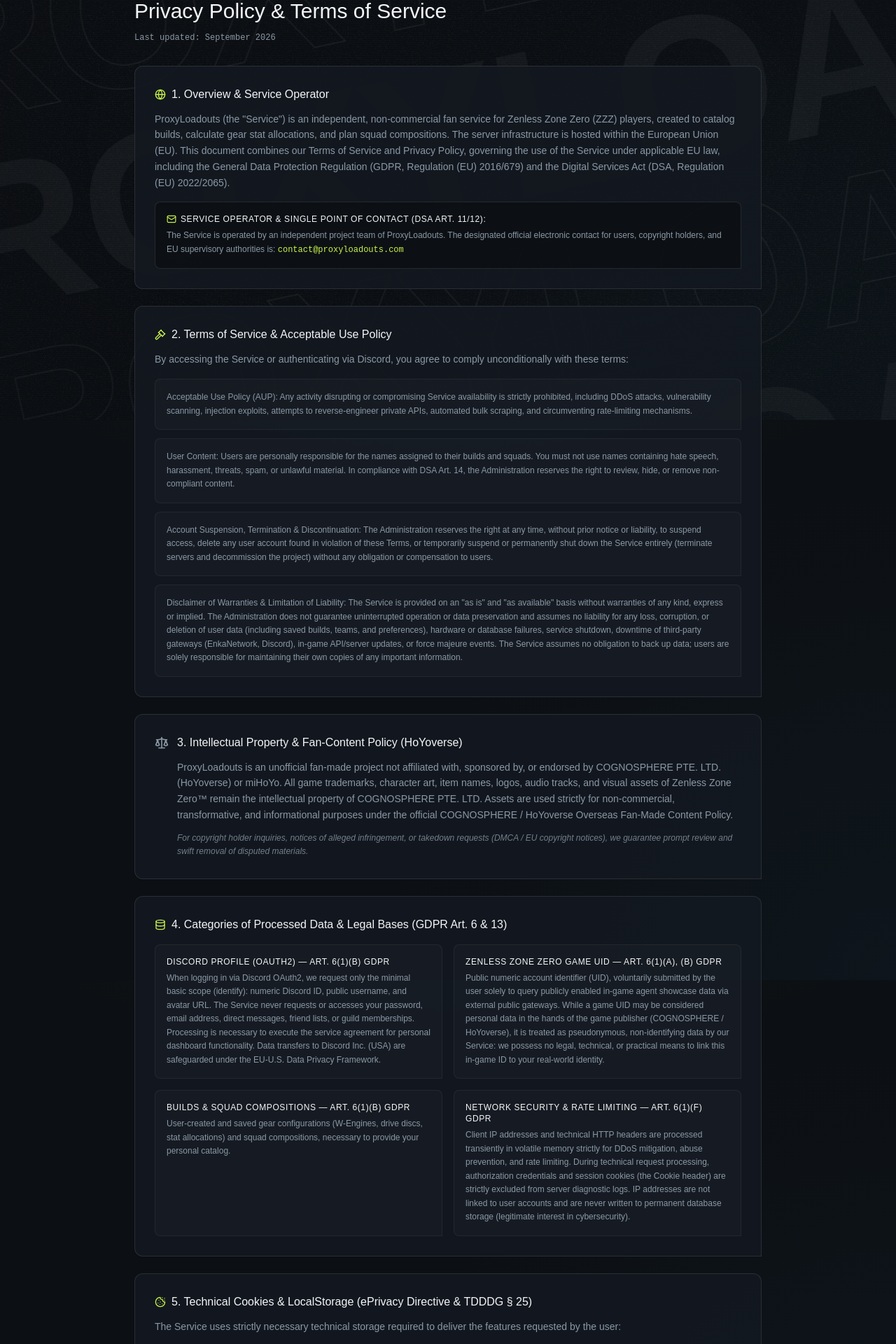
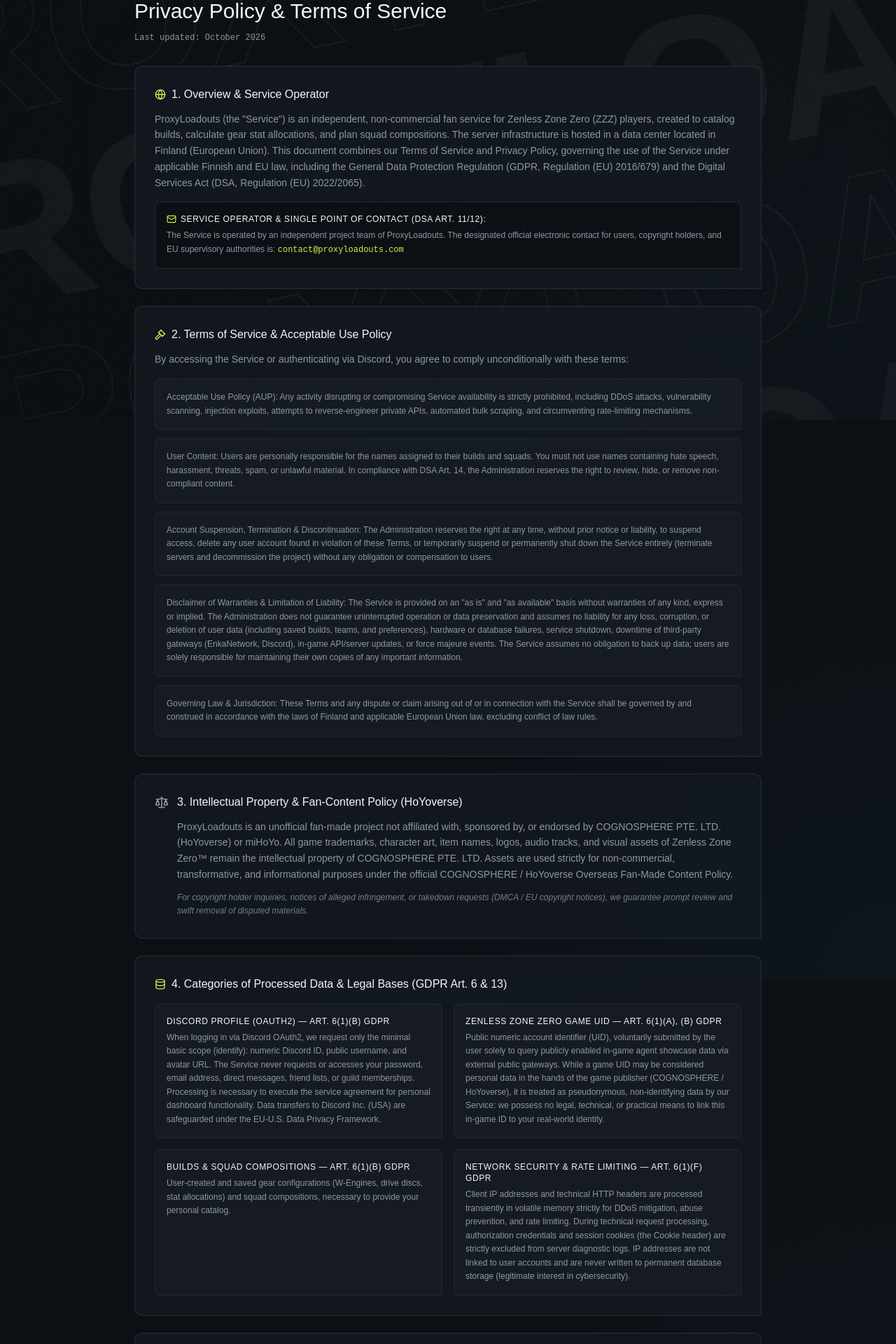
Before and after one commit to kirinyoku/proxyloadouts, a React (Vite) app in the folder frontend/: page /privacy in a window 1280 px wide. Shown: the part 200-2120 px from the top of the page at 70% size. Built offline with nearby package versions, Linux system fonts and the light colour scheme; no server answers; a web font is replaced by a local one.

Commit message:
docs(legal): align privacy policy and terms with Finnish hosting and Hetzner DPA

```diff
--- a/frontend/src/i18n/locales/en.ts
+++ b/frontend/src/i18n/locales/en.ts
@@ -625,13 +625,13 @@
     pageTitle: 'Privacy Policy & Terms of Service — ProxyLoadouts',
     metaDescription: 'Privacy Policy and Terms of Service for ProxyLoadouts, an independent Zenless Zone Zero agent build manager.',
     badge: 'LEGAL // PRIVACY & TERMS',
-    lastUpdated: 'Last updated: September 2026',
+    lastUpdated: 'Last updated: October 2026',
     backToHome: 'Back to Home',
     sections: {
       overview: {
         title: '1. Overview & Service Operator',
         content:
-          'ProxyLoadouts (the "Service") is an independent, non-commercial fan service for Zenless Zone Zero (ZZZ) players, created to catalog builds, calculate gear stat allocations, and plan squad compositions. The server infrastructure is hosted within the European Union (EU). This document combines our Terms of Service and Privacy Policy, governing the use of the Service under applicable EU law, including the General Data Protection Regulation (GDPR, Regulation (EU) 2016/679) and the Digital Services Act (DSA, Regulation (EU) 2022/2065).',
+          'ProxyLoadouts (the "Service") is an independent, non-commercial fan service for Zenless Zone Zero (ZZZ) players, created to catalog builds, calculate gear stat allocations, and plan squad compositions. The server infrastructure is hosted in a data center located in Finland (European Union). This document combines our Terms of Service and Privacy Policy, governing the use of the Service under applicable Finnish and EU law, including the General Data Protection Regulation (GDPR, Regulation (EU) 2016/679) and the Digital Services Act (DSA, Regulation (EU) 2022/2065).',
         operatorTitle: 'Service Operator & Single Point of Contact (DSA Art. 11/12):',
         operatorContent:
           'The Service is operated by an independent project team of ProxyLoadouts. The designated official electronic contact for users, copyright holders, and EU supervisory authorities is:',
@@ -648,6 +648,8 @@
           'Account Suspension, Termination & Discontinuation: The Administration reserves the right at any time, without prior notice or liability, to suspend access, delete any user account found in violation of these Terms, or temporarily suspend or permanently shut down the Service entirely (terminate servers and decommission the project) without any obligation or compensation to users.',
         ruleLiability:
           'Disclaimer of Warranties & Limitation of Liability: The Service is provided on an "as is" and "as available" basis without warranties of any kind, express or implied. The Administration does not guarantee uninterrupted operation or data preservation and assumes no liability for any loss, corruption, or deletion of user data (including saved builds, teams, and preferences), hardware or database failures, service shutdown, downtime of third-party gateways (EnkaNetwork, Discord), in-game API/server updates, or force majeure events. The Service assumes no obligation to back up data; users are solely responsible for maintaining their own copies of any important information.',
+        ruleJurisdiction:
+          'Governing Law & Jurisdiction: These Terms and any dispute or claim arising out of or in connection with the Service shall be governed by and construed in accordance with the laws of Finland and applicable European Union law, excluding conflict of law rules.',
       },
       ip: {
         title: '3. Intellectual Property & Fan-Content Policy (HoYoverse)',
@@ -672,7 +674,7 @@
           'Client IP addresses and technical HTTP headers are processed transiently in volatile memory strictly for DDoS mitigation, abuse prevention, and rate limiting. During technical request processing, authorization credentials and session cookies (the Cookie header) are strictly excluded from server diagnostic logs. IP addresses are not linked to user accounts and are never written to permanent database storage (legitimate interest in cybersecurity).',
       },
       cookies: {
-        title: '5. Technical Cookies & LocalStorage (ePrivacy Directive & TDDDG § 25)',
+        title: '5. Technical Cookies & LocalStorage (ePrivacy Directive 2002/58/EC)',
         content:
           'The Service uses strictly necessary technical storage required to deliver the features requested by the user:',
         cookieItem:
@@ -680,7 +682,7 @@
         storageItem:
           'Browser LocalStorage: Used strictly client-side to store your preferred interface language (i18nextLng) and your active game UID.',
         noConsentNotice:
-          'Under Article 5(3) of the ePrivacy Directive 2002/58/EC, § 25(2) of the German TDDDG, and Article 11.7a of the Dutch Telecommunicatiewet, strictly necessary technical storage does not require user consent or a cookie banner. Marketing, advertising, and third-party tracking scripts are completely absent.',
+          'Under Article 5(3) of the ePrivacy Directive 2002/58/EC and Section 205 of the Finnish Act on Electronic Communications Services (Laki sähköisen viestinnän palveluista 917/2014), strictly necessary technical storage does not require user consent or a cookie banner. Marketing, advertising, and third-party tracking scripts are completely absent.',
       },
       safety: {
         title: '6. Game Account Safety & Non-Custodial Architecture',
@@ -711,10 +713,12 @@
         portability:
           'Right to Data Portability (Art. 20): You have the right to request an export of your saved builds and squad configurations in a structured, machine-readable format (JSON).',
         complaint:
-          'Right to Lodge a Complaint (Art. 77): If you believe data processing violates GDPR, you have the statutory right to file a complaint with a data protection supervisory authority in the EU Member State of your habitual residence, place of work, or place of the server infrastructure (a directory of national authorities is available via the European Data Protection Board — EDPB).',
+          'Right to Lodge a Complaint (Art. 77): If you believe data processing violates GDPR, you have the statutory right to file a complaint with a supervisory authority in the EU Member State of your habitual residence or at the server infrastructure location with the Office of the Data Protection Ombudsman in Finland (Tietosuojavaltuutetun toimisto, tietosuoja.fi), or via the European Data Protection Board (EDPB).',
       },
       thirdParty: {
         title: '9. Third-Party Integrations & Processors',
+        hetzner:
+          'Hetzner Online GmbH / Hetzner Finland Oy: Provision of cloud server infrastructure and database hosting in Finland (Tuusula/Helsinki data center, EU) under a formal Data Processing Agreement (DPA) compliant with GDPR Art. 28.',
         discord:
           'Discord OAuth2: Used strictly for secure authentication. Data processing by Discord Inc. is governed by its Privacy Policy and the EU-U.S. Data Privacy Framework.',
         enka:
--- a/frontend/src/i18n/locales/ru.ts
+++ b/frontend/src/i18n/locales/ru.ts
@@ -623,13 +623,13 @@
     pageTitle: 'Политика конфиденциальности и условия — ProxyLoadouts',
     metaDescription: 'Политика конфиденциальности и условия использования сервиса ProxyLoadouts для игроков Zenless Zone Zero.',
     badge: 'LEGAL // PRIVACY & TERMS',
-    lastUpdated: 'Редакция: сентябрь 2026 г.',
+    lastUpdated: 'Редакция: октябрь 2026 г.',
     backToHome: 'На главную',
     sections: {
       overview: {
         title: '1. Общие положения и оператор сервиса',
         content:
-          'ProxyLoadouts (далее — «Сервис») является независимым некоммерческим фанатским веб-сервисом для игроков Zenless Zone Zero (ZZZ), созданным для каталогизации сборок, расчета характеристик экипировки и планирования составов отрядов. Серверная инфраструктура размещена на территории Европейского союза (ЕС). Настоящий документ объединяет Условия использования (Terms of Service) и Политику конфиденциальности (Privacy Policy) и регулирует использование Сервиса в соответствии с законодательством ЕС, включая Общий регламент по защите данных (GDPR, Regulation (EU) 2016/679) и Акт о цифровых услугах (Digital Services Act, Regulation (EU) 2022/2065).',
+          'ProxyLoadouts (далее — «Сервис») является независимым некоммерческим фанатским веб-сервисом для игроков Zenless Zone Zero (ZZZ), созданным для каталогизации сборок, расчета характеристик экипировки и планирования составов отрядов. Серверная инфраструктура размещена в дата-центре на территории Финляндии (Европейский союз). Настоящий документ объединяет Условия использования (Terms of Service) и Политику конфиденциальности (Privacy Policy) и регулирует использование Сервиса в соответствии с законодательством Финляндии и нормами ЕС, включая Общий регламент по защите данных (GDPR, Regulation (EU) 2016/679) и Акт о цифровых услугах (Digital Services Act, Regulation (EU) 2022/2065).',
         operatorTitle: 'Оператор сервиса и единая точка контакта (DSA Art. 11/12):',
         operatorContent:
           'Сервис администрируется независимой проектной группой ProxyLoadouts. Официальным электронным каналом взаимодействия для пользователей, правообладателей и надзорных органов ЕС является email:',
@@ -646,6 +646,8 @@
           'Приостановление, прекращение доступа и закрытие сервиса: Администрация оставляет за собой право в любое время без предварительного уведомления ограничить доступ, удалить учетную запись при нарушениях, а также временно приостановить или полностью и окончательно прекратить работу Сервиса (закрыть проект и отключить серверы) без каких-либо компенсаций или обязательств перед пользователями.',
         ruleLiability:
           'Отказ от гарантий и ограничение ответственности: Сервис предоставляется по принципу «как есть» (as is) и «по мере доступности» (as available) без каких-либо прямых или подразумеваемых гарантий. Администрация не гарантирует постоянную доступность или сохранность данных и не несет ответственности за любую утрату, повреждение или удаление пользовательских данных (включая сохраненные сборки, отряды и настройки), технические сбои оборудования и баз данных, прекращение работы Сервиса, недоступность внешних шлюзов (EnkaNetwork, Discord), изменения в API/серверах игры или любые форс-мажорные обстоятельства. Сервис не берет на себя обязательств по резервному копированию; пользователи самостоятельно отвечают за сохранение копий важной информации.',
+        ruleJurisdiction:
+          'Применимое право и подсудность: настоящие Условия и любые отношения между пользователями и Сервисом регулируются материальным правом Финляндии и применимым правом Европейского союза, исключая коллизионные нормы.',
       },
       ip: {
         title: '3. Интеллектуальная собственность и фанатский контент (HoYoverse Policy)',
@@ -670,7 +672,7 @@
           'Сетевые IP-адреса и технические заголовки запросов обрабатываются в оперативной памяти исключительно в целях фильтрации вредоносного трафика, защиты от атак и ограничения частоты запросов (Rate Limiting). При диагностическом логировании сетевых запросов заголовки авторизации и файлы cookies (заголовок Cookie) принудительно исключаются из журналов сервера. IP-адреса не связываются с профилем пользователя и не сохраняются в постоянную базу данных (законный интерес в обеспечении кибербезопасности).',
       },
       cookies: {
-        title: '5. Технические Cookies и LocalStorage (ePrivacy Directive & TDDDG § 25)',
+        title: '5. Технические Cookies и LocalStorage (ePrivacy Directive 2002/58/EC)',
         content:
           'Сервис использует исключительно строго необходимые (strictly necessary) технические данные, без которых предоставление запрошенного пользователем функционала невозможно:',
         cookieItem:
@@ -678,7 +680,7 @@
         storageItem:
           'Локальное хранилище браузера (localStorage): используется исключительно на стороне клиента для сохранения выбранного языка интерфейса (i18nextLng) и активного игрового UID.',
         noConsentNotice:
-          'В соответствии со ст. 5(3) Директивы ePrivacy 2002/58/EC, § 25(2) немецкого TDDDG и ст. 11.7a нидерландского Telecommunicatiewet, для строго необходимых технических кук получение согласия (cookie-баннер) не требуется. Маркетинговые, рекламные или сторонние аналитические трекеры полностью отсутствуют.',
+          'В соответствии со ст. 5(3) Директивы ePrivacy 2002/58/EC и § 205 Закона Финляндии об услугах электронной связи (Laki sähköisen viestinnän palveluista 917/2014), для строго необходимых технических кук получение согласия (cookie-баннер) не требуется. Маркетинговые, рекламные или сторонние аналитические трекеры полностью отсутствуют.',
       },
       safety: {
         title: '6. Безопасность игрового аккаунта (Non-Custodial Architecture)',
@@ -709,10 +711,12 @@
         portability:
           'Право на переносимость данных (Art. 20): вы имеете право запросить выгрузку своих созданных сборок и отрядов в машиночитаемом формате (JSON).',
         complaint:
-          'Право на подачу жалобы в надзорный орган (Art. 77): если вы считаете, что обработка ваших данных нарушает GDPR, вы имеете законное право подать жалобу в уполномоченный орган по защите персональных данных в государстве-члене ЕС по месту вашего постоянного проживания, работы или по месту нахождения серверной инфраструктуры (реестр национальных регуляторов доступен на официальном сайте Европейского совета по защите данных — EDPB).',
+          'Право на подачу жалобы в надзорный орган (Art. 77): если вы считаете, что обработка ваших данных нарушает GDPR, вы имеете законное право подать жалобу в уполномоченный орган по защите персональных данных в государстве-члене ЕС по месту вашего постоянного проживания или по месту нахождения сервера — в Офис уполномоченного по защите данных Финляндии (Tietosuojavaltuutetun toimisto, tietosuoja.fi), либо через Европейский совет по защите данных (EDPB).',
       },
       thirdParty: {
         title: '9. Сторонние интеграции и обработчики (Third-Party Processors)',
+        hetzner:
+          'Hetzner Online GmbH / Hetzner Finland Oy: предоставление облачной серверной инфраструктуры и хранение баз данных в дата-центре в Финляндии (Туусула/Хельсинки, ЕС). Обработка осуществляется на основании подписанного Соглашения об обработке данных (Data Processing Agreement, DPA) в строгом соответствии со ст. 28 GDPR.',
         discord:
           'Discord OAuth2: используется исключительно для безопасного входа в аккаунт. Обработка данных компанией Discord Inc. регулируется её собственной Политикой конфиденциальности и механизмами EU-U.S. Data Privacy Framework.',
         enka:
--- a/frontend/src/pages/PrivacyPage.tsx
+++ b/frontend/src/pages/PrivacyPage.tsx
@@ -102,6 +102,9 @@
             </div>
             <div className="rounded-[8px_8px_0_8px] border border-white/5 bg-white/[0.02] p-4 text-xs leading-relaxed text-muted-foreground">
               <p>{t('privacy.sections.terms.ruleLiability')}</p>
+            </div>
+            <div className="rounded-[8px_8px_0_8px] border border-white/5 bg-white/[0.02] p-4 text-xs leading-relaxed text-muted-foreground">
+              <p>{t('privacy.sections.terms.ruleJurisdiction')}</p>
             </div>
           </div>
         </section>
@@ -276,6 +279,21 @@
           <ul className="space-y-3 text-sm text-muted-foreground">
             <li className="flex items-start gap-2">
               <span className="mt-1.5 size-1.5 shrink-0 rounded-full bg-primary" />
+              <div>
+                <span>{t('privacy.sections.thirdParty.hetzner')}</span>{' '}
+                <a
+                  href="https://www.hetzner.com"
+                  target="_blank"
+                  rel="noopener noreferrer"
+                  className="inline-flex items-center gap-0.5 text-primary hover:underline"
+                >
+                  <span>hetzner.com</span>
+                  <ExternalLink className="size-3" />
+                </a>
+              </div>
+            </li>
+            <li className="flex items-start gap-2">
+              <span className="mt-1.5 size-1.5 shrink-0 rounded-full bg-primary" />
               <span>{t('privacy.sections.thirdParty.discord')}</span>
             </li>
             <li className="flex items-start gap-2">
```
Also changed, not shown: 1 other file (tests, documents, lock files or other folders).
